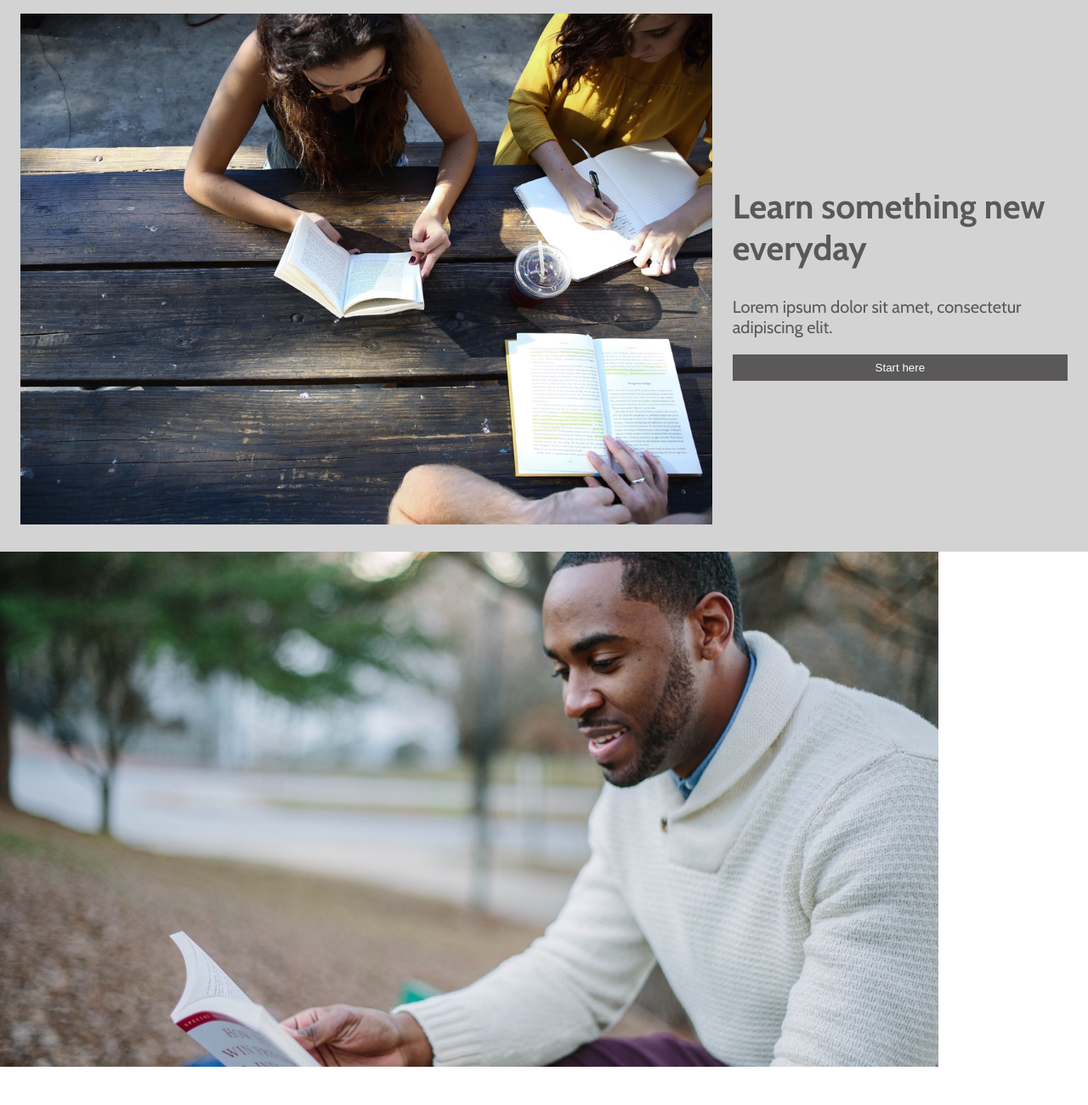
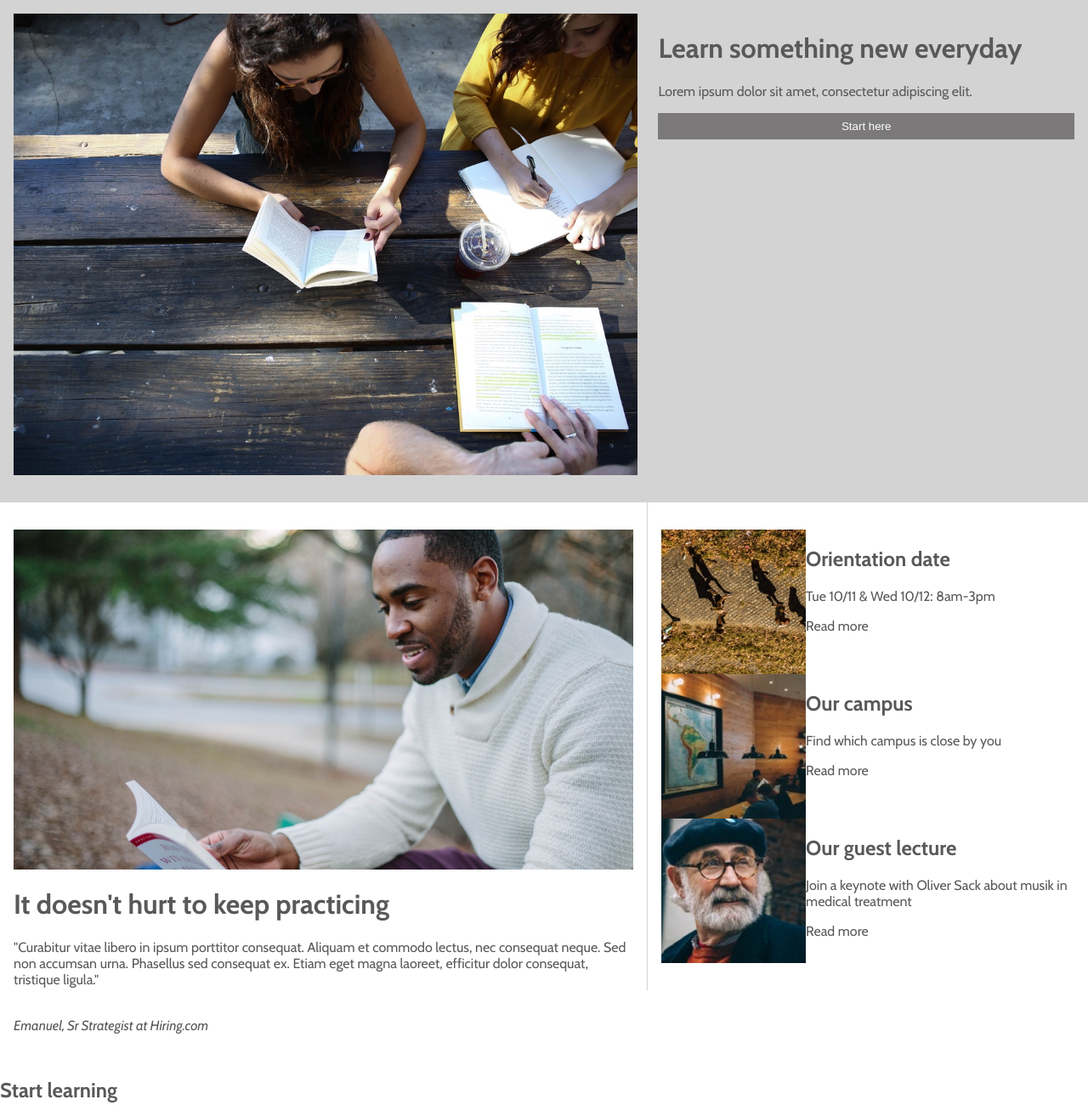
Before and after one commit to invi1511/C-A, a plain HTML site: page index.html in a window 1280 px wide. Shown: the part 80-1380 px from the top of the page at 85% size. Drawn offline with nearby package versions, Linux system fonts and the light colour scheme.

Commit message:
Added style for banner and information main

```diff
--- a/index.html
+++ b/index.html
@@ -37,22 +37,21 @@
         </header>
 
 <!-- Banner Section -->
-        <section class="banner">
-            <div class="banner-container">
-                <div class="image-container">
-                    <img src="./resources/images/banner.jpg">
+        <div class="banner flex">
+            <div class="left">
+                <img src="./resources/images/banner.jpg" alt="Banner">
             </div>
-                <div class="info-container">
+            <div class="right">
                 <h1>Learn something new everyday</h1>
                 <p>Lorem ipsum dolor sit amet, consectetur adipiscing elit.</p>
                 <button>Start here</button>
             </div>
         </div>
-        </section>
 
  <!-- Information Main Section -->
-        <section>
-            <img src="./resources/images/information-main.jpg">
+        <div class="information-main flex">
+            <div class="image left">
+                <img src="./resources/images/information-main.jpg" alt="Information Main">
                 <h1>It doesn't hurt to keep practicing</h1>
                 <p>"Curabitur vitae libero in ipsum porttitor consequat.
                     Aliquam et commodo lectus, nec consequat neque.
@@ -61,25 +60,41 @@
                     tristique ligula."</p>
                     <br/>
                 <i>Emanuel, Sr Strategist at Hiring.com</i>
-            <article>
+            </div>
+            <div class="article right">
+                <article class="flex">
+                    <div class="left">
                         <img src="./resources/images/information-orientation.jpg">
+                    </div>
+                    <div class="right">
                         <h1>Orientation date</h1>
                         <p>Tue 10/11 & Wed 10/12: 8am-3pm</p>
                         <a href="#">Read more</a>
+                    </div>
                 </article>
-            <article>
+                <article class="flex">
+                    <div class="left">
                         <img src="./resources/images/information-campus.jpg">
+                    </div>
+                    <div class="right">
                         <h1>Our campus</h1>
                         <p>Find which campus is close by you</p>
                         <a href="#">Read more</a>
+                    </div>
                 </article>
-            <article>
+                <article class="flex">
+                    <div class="left">
                         <img src="./resources/images/information-guest-lecture.jpg">
+                    </div>
+                    <div class="right">
                         <h1>Our guest lecture</h1>
                         <p>Join a keynote with Oliver Sack about musik in medical treatment</p>
                         <a href="#">Read more</a>
+                    </div>
                 </article>
-        </section>
+            </div>
+        </div>
+
 
  <!-- Start Learning Section -->
         <section>
@@ -88,7 +103,7 @@
                 <img src="./resources/images/course-software.jpg">
                 <h1>Software engineering</h1>
                 <i>Courses</i>
-                <p>Web Development, Mobile Deevelopment,iOT, APis</p>
+                <p>Web Development, Mobile Development,iOT, APis</p>
             </article>
             <article>
                 <img src="./resources/images/course-computer-art.jpg">
@@ -107,7 +122,7 @@
                 <img src="./resources/images/course-data.jpg">
                 <h1>Data</h1>
                 <i>Courses</i>
-                <p>Data Science, Big Data, SQL, Data Visualiyation</p>
+                <p>Data Science, Big Data, SQL, Data Visualization</p>
             </article>
             <article>
                 <img src="./resources/images/course-business.jpg">
@@ -151,4 +166,6 @@
             <a href="#">Terms</a>
             <a href="#"></a>
         </footer>
+
     </body>
+</html>
--- a/resources/css/style.css
+++ b/resources/css/style.css
@@ -5,14 +5,14 @@ body {
     color: rgb(90, 88, 88);
 }
 
-h1 {
+/* h1 {
     font-size: 40px;
     font-weight: bold;
 }
 
 p {
     font-size: 20px;
-}
+} */
 
 a {
     text-decoration: none;
@@ -23,14 +23,25 @@ a {
     color: rgb(180, 178, 178);
 }
 
-.image-container {
-    overflow: hidden;
-}
-
-.image-container img {
+img {
     display: block;
     max-width: 100%;
 }
+
+.flex {
+    display: flex;
+    align-items: start;
+    justify-content: space-between;
+}
+
+.left {
+    width: 60%;
+}
+
+.right {
+    width: 40%;
+}
+
 
 /* header */
 
@@ -66,58 +77,65 @@ a {
     .logo {
         flex: none;
     }
-
-    .banner {
-        padding: 2rem 1rem;
-        flex-flow: column;
-    }
-
-    .banner .image-container {
-        max-width: 100%;
-      }
 }
 
-
 /* banner Section */
+.banner {
+    padding: 2rem 1rem;
+    background-color: lightgray;
+    gap: 1.5rem;
+}
 
 .banner button {
-    background-color: rgb(90, 88, 88);
+    background-color: rgb(123, 121, 121);
     border: none;
     color: white;
     padding: 0.5rem;
     width: 100%;
 }
 
-.banner {
-    background-color: lightgray;
-    padding: 2rem 1.5rem;
-  }
+@media (max-width: 35em) {
+    .banner {
+        flex-direction: column;
+        padding: 0;
+        gap: 0;
+    }
+    .left {
+        width: auto;
+    }
+    .right {
+        width: auto;
+        padding: 0 1rem 2rem 1rem;
+    }
 
-.banner-container {
-    display: flex;
-    align-items: center;
+}
+
+/* information-main */
+
+.information-main .article {
+    border-left: 1px solid lightgray;
+}
+
+.information-main .article, .image {
+    padding: 2rem 1rem;
+}
+
+.article {
     gap: 1.5rem;
 }
 
-.img-container {
-    max-width: 60%;
+.article .left {
+    width: 35%;
 }
 
-.info-container {
-    flex-direction: column;
-    align-items: center;
+.article .right {
+    width: 65%;
 }
 
-@media (max-width: 35em) {
-    .banner-container {
-        display: grid;
-    }
 
-    .banner {
-        padding: 0;
-    }
+/* Start Learning Sectio */
 
-    .info-container {
-        margin: 0 1rem 2rem 1rem;
-    }
+/* Thesis Exhibit Section */
+video {
+    width: 60%;
 }
```
Lines whose indentation alone changed are shown as unchanged.
